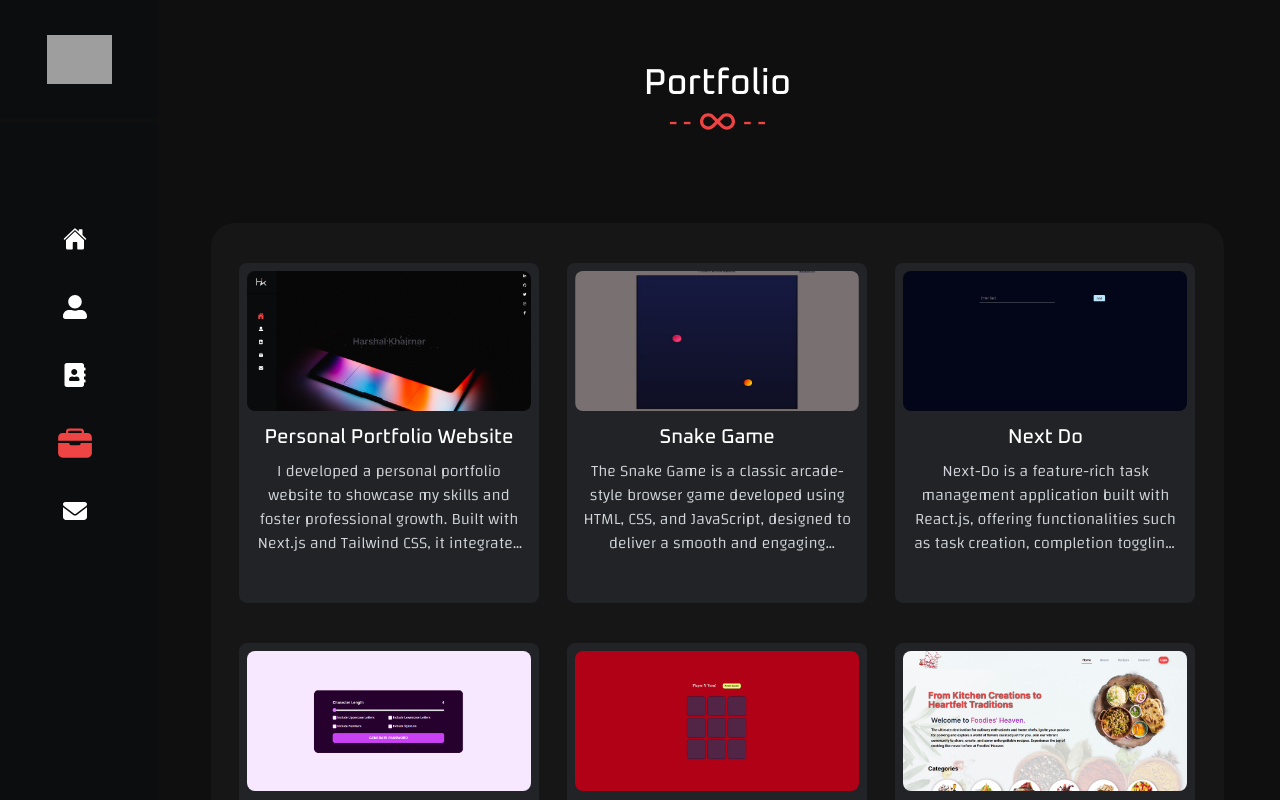
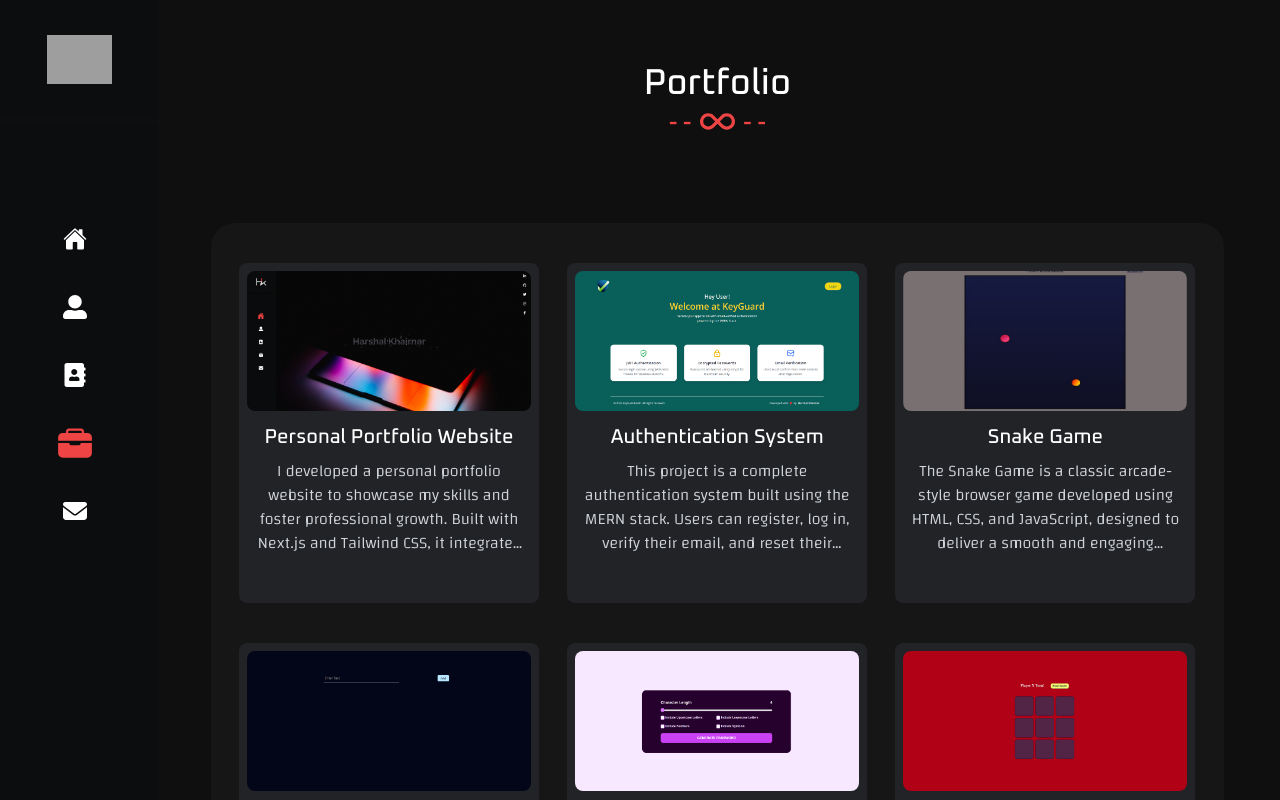
Before and after one commit to Harshal-Khairnar01/portfolio-harshal, a Next.js app: page /portfolio in a window 1280 px wide. Shown: the top 800 px of the page. Built offline with nearby package versions, Linux system fonts and the light colour scheme; grey boxes are pictures that could not be loaded; a web font is replaced by a local one.

Commit message:
new Project details added

```diff
--- a/src/app/components/Portfolio/Portfolio.jsx
+++ b/src/app/components/Portfolio/Portfolio.jsx
@@ -21,7 +21,7 @@ export default function Portfolio() {
 
   const projects = [
     {
-      link: "https://harshal-khairnar.vercel.app/",
+      link: "https://harshal-khairnar.vercel.app",
       heading: "Personal Portfolio Website",
       desc: "I developed a personal portfolio website to showcase my skills and foster professional growth. Built with Next.js and Tailwind CSS, it integrates MongoDB for seamless data handling and utilizes Node.js and Express.js for robust API functionality. Enhanced with Google Fonts, it embodies a blend of modern design and functional efficiency.",
       img: "/portfolio.png",
@@ -29,7 +29,15 @@ export default function Portfolio() {
       github: "https://github.com/Harshal-Khairnar01/portfolio-harshal",
     },
     {
-      link: "https://snake-game-by-harshal.vercel.app/",
+      link: "https://auth-system-by-harshal.vercel.app",
+      heading: "Authentication System",
+      desc: "This project is a complete authentication system built using the MERN stack. Users can register, log in, verify their email, and reset their password if forgotten. It also includes protected routes for security and uses a clean and responsive UI designed with Tailwind CSS. The backend is built using Node.js, Express.js, and MongoDB, while the frontend uses React.js.",
+      img: "/authSystem.png",
+      skills: "React.Js, Node.Js, Express.JS, MongoDB, Tailwind CSS ",
+      github: "https://github.com/Harshal-Khairnar01/authentication-client",
+    },
+    {
+      link: "https://snake-game-by-harshal.vercel.app",
       heading: "Snake Game",
       desc: "The Snake Game is a classic arcade-style browser game developed using HTML, CSS, and JavaScript, designed to deliver a smooth and engaging experience across both desktop and mobile devices. Players control the snake using arrow keys in desktop and in mobile there is arrow created on window, guiding it to eat food and grow in length while avoiding collisions. The game features real-time updates, score tracking, game-over detection, and a restart option. Special attention was given to mobile responsiveness, ensuring the game layout adapts perfectly to smaller screens for an optimized and consistent gameplay experience.",
       img: "/snake.png",
@@ -45,7 +53,7 @@ export default function Portfolio() {
       github: "https://github.com/Harshal-Khairnar01/todo-app",
     },
     {
-      link: "https://lockmint-password-generator-by-harshal.vercel.app/",
+      link: "https://lockmint-password-generator-by-harshal.vercel.app",
       heading: "Lockmint : secure password generator",
       desc: "Lockmint is a lightweight, user-friendly web application developed using React.js that allows users to generate secure and customizable passwords instantly. It includes options to toggle uppercase, lowercase, numbers, and special characters, along with the ability to set password length via a slider. Upon generation, users can copy the password to the clipboard with a single click. The app ensures randomness and complexity, helping users strengthen their digital security effortlessly.",
       img: "/lockmint.png",
@@ -53,7 +61,7 @@ export default function Portfolio() {
       github: "https://github.com/Harshal-Khairnar01/password-generator",
     },
     {
-      link: "https://tic-tac-toe-by-harshal.vercel.app/",
+      link: "https://tic-tac-toe-by-harshal.vercel.app",
       heading: "Tic Tac toe Game",
       desc: "The Tic-Tac-Toe game is an interactive two-player web application developed using React.js. It features a clean and responsive user interface where players alternate turns to mark X or 0 on a 3x3 grid. The game detects win conditions, draws, and displays the result instantly. It also includes a reset button to restart the game at any time. The application efficiently uses React state management to track moves, determine outcomes, and render updates in real-time.",
       img: "/ttt.png",
@@ -61,7 +69,7 @@ export default function Portfolio() {
       github: "https://github.com/Harshal-Khairnar01/tic-tac-toe",
     },
     {
-      link: "https://foodiess-heaven.vercel.app/",
+      link: "https://foodiess-heaven.vercel.app",
       heading: "Foodies' Heaven : Recipe Website",
       desc: "I developed a comprehensive full stack recipe website to demonstrate my skills in frontend, backend, and API testing. Users can create accounts, manage their profiles, and upload recipes, all seamlessly integrated with Next.js on the frontend and Node.js with Express.js on the backend. For efficient image handling, I utilized Cloudinary, and MongoDB serves as the database for storing user data. Implementing NextAuth for authentication, I learned to manage different user roles and created an admin dashboard for efficient data management. I created various APIs to handle users, recipes, and chefs data, ensuring a smooth and dynamic user experience. This project provided valuable real-world experience in building a robust, user-friendly platform.",
       img: "/recipe.png",
```
Also changed, not shown: public/authSystem.png (added).
